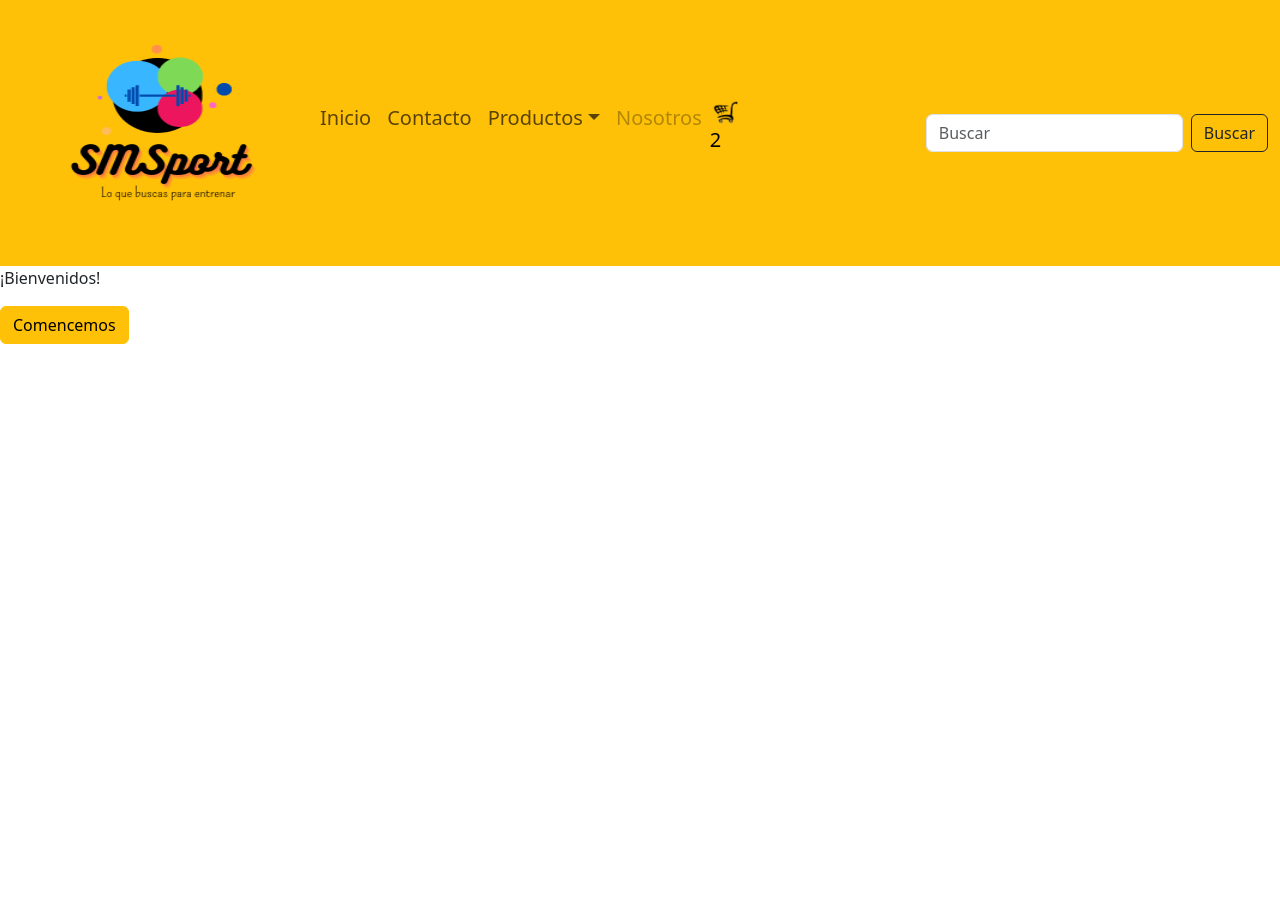
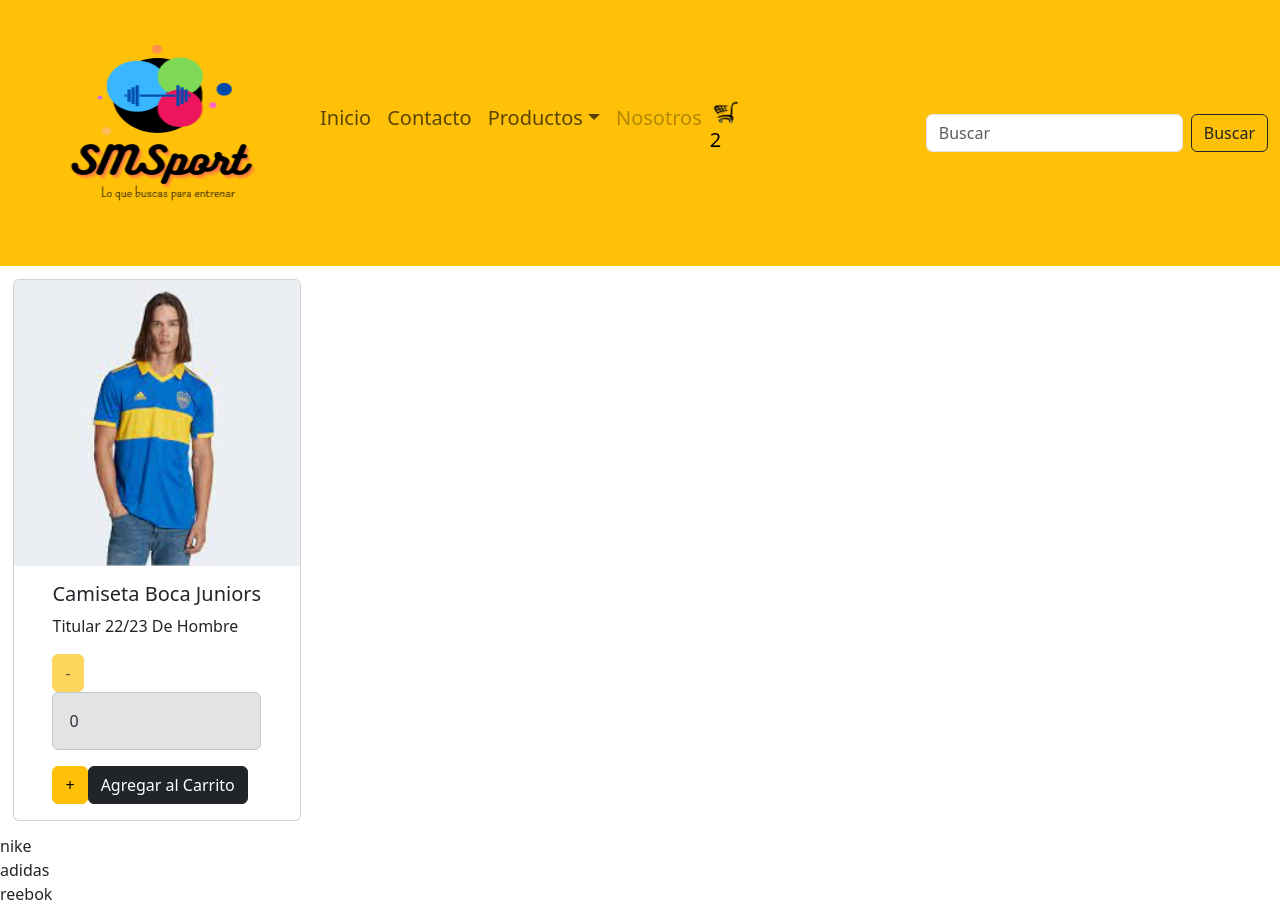
Before and after one commit to JuanMRaimundo/SMSport-React, a React (Vite) app: page / in a window 1280 px wide. Before the commit the page ends 800 px from the top, so only its background shows below. Built offline with nearby package versions, Linux system fonts and the light colour scheme.

Commit message:
actividades de clase

```diff
--- a/index.html
+++ b/index.html
@@ -2,7 +2,11 @@
 <html lang="en">
 	<head>
 		<meta charset="UTF-8" />
-		<link rel="icon" type="image/svg+xml" href="/vite.svg" />
+		<link
+			rel="shortcut icon"
+			href="./src/assets/icons/favicon-icono.png"
+			type="image/x-icon"
+		/>
 		<link
 			rel="stylesheet"
 			href="https://cdn.jsdelivr.net/npm/bootstrap@5.3.0/dist/css/bootstrap.min.css"
@@ -10,7 +14,7 @@
 			crossorigin="anonymous"
 		/>
 		<meta name="viewport" content="width=device-width, initial-scale=1.0" />
-		<title>Vite + React</title>
+		<title>SMSports</title>
 	</head>
 	<body>
 		<div id="root"></div>
--- a/src/App.jsx
+++ b/src/App.jsx
@@ -7,7 +7,7 @@
 	return (
 		<main className="main">
 			<NavbarIndex />
-			<ItemListContainer greetings="¡Bienvenidos!" />
+			<ItemListContainer greetings="¡Bienvenidos!" stock="10" />
 		</main>
 	);
 }
--- /dev/null
+++ b/src/components/Card/index.jsx
@@ -0,0 +1,47 @@
+import { useState, useEffect } from "react";
+import Camiseta from "../../assets/icons/camisetaB.jpg";
+
+function Card({ stock }) {
+	const [count, setCount] = useState(Math.min(0, stock));
+
+	function increment() {
+		if (count < 5 && stock > 0) {
+			setCount((prevCount) => prevCount + 1);
+		}
+	}
+
+	function decrement() {
+		if (count > 0) {
+			setCount((prevCount) => prevCount - 1);
+		}
+	}
+	return (
+		<div className="card contador" style={{ width: "18rem" }}>
+			<img className="card-img-top" src={Camiseta} alt="Card image cap" />
+			<div className="card-body">
+				<h5 className="card-title">Camiseta Boca Juniors</h5>
+				<p className="card-text">Titular 22/23 De Hombre</p>
+				<button
+					className="btn btn-warning"
+					onClick={decrement}
+					disabled={count === 0}
+				>
+					-
+				</button>
+				<div className="alert alert-secondary">{count}</div>
+				<button
+					className="btn btn-warning"
+					onClick={increment}
+					disabled={count === 5 || stock === 0}
+				>
+					+
+				</button>
+				<button className="btn btn-dark" disabled={stock === 0}>
+					Agregar al Carrito
+				</button>
+			</div>
+		</div>
+	);
+}
+
+export default Card;
--- /dev/null
+++ b/src/components/Item/index.jsx
@@ -0,0 +1,10 @@
+function Item({ data }) {
+	console.log({ data });
+	return (
+		<div>
+			<span>{data.mark}</span>
+		</div>
+	);
+}
+
+export default Item;
--- a/src/components/ItemListContainer/index.jsx
+++ b/src/components/ItemListContainer/index.jsx
@@ -1,26 +1,31 @@
-import { useState } from "react";
+import { useEffect, useState } from "react";
+
+import { products } from "../../mocks/data.js";
+import Items from "../Items";
+import Card from "../Card";
 import "./styles.css";
 
-function ItemListContainer({ greetings }) {
-	const [saludo, setSaludo] = useState(greetings);
+function ItemListContainer({ greetings, stock }) {
+	const [productos, setProducts] = useState([]);
 
-	function changeGreeting() {
-		setSaludo("¡Comencemos con tu compra!");
-	}
+	useEffect(() => {
+		const result = new Promise((resolve) =>
+			setTimeout(() => resolve(products), 2000)
+		);
+		result
+			.then((data) => setProducts(data))
+			.catch((error) => console.log(error));
+	}, []);
+	console.log(productos);
 
 	return (
-		<div className="item-list-container">
-			<Content saludo={saludo} changeGreeting={changeGreeting} />
-		</div>
-	);
-}
-function Content({ saludo, changeGreeting }) {
-	return (
 		<>
-			<p>{saludo}</p>
-			<button className="btn btn-warning" onClick={changeGreeting}>
-				Comencemos
-			</button>
+			<div>
+				<Card stock="5" />
+			</div>
+			<div>
+				<Items productos={productos} />
+			</div>
 		</>
 	);
 }
--- a/src/components/ItemListContainer/styles.css
+++ b/src/components/ItemListContainer/styles.css
@@ -2,3 +2,8 @@
 	list-style: none;
 	flex: 1;
 }
+.contador {
+	display: flex;
+	align-items: center;
+	margin: 1%;
+}
--- /dev/null
+++ b/src/components/Items/index.jsx
@@ -0,0 +1,7 @@
+import Item from "../Item";
+
+function Items({ productos }) {
+	return productos.map((data) => <Item key={data.id} data={data} />);
+}
+
+export default Items;
--- /dev/null
+++ b/src/mocks/data.js
@@ -0,0 +1,24 @@
+export const products = [
+	{
+		id: "1",
+		model: "running",
+		category: "calzado",
+		mark: "nike",
+		description: "El calzado que necesitas para disfrutar de tu entrenamiento",
+	},
+	{
+		id: "2",
+		model: "running",
+		category: "calzado",
+		mark: "adidas",
+		description:
+			"El calzado que necesitas para disfrutar de tus tiempos libres",
+	},
+	{
+		id: "3",
+		model: "running",
+		category: "remera",
+		mark: "reebok",
+		description: "Remera con tela dry-fit",
+	},
+];
```
Also changed, not shown: src/assets/icons/camisetaB.jpg (added), src/assets/icons/favicon-icono.png (added), src/components/Card/styles.css (added).
